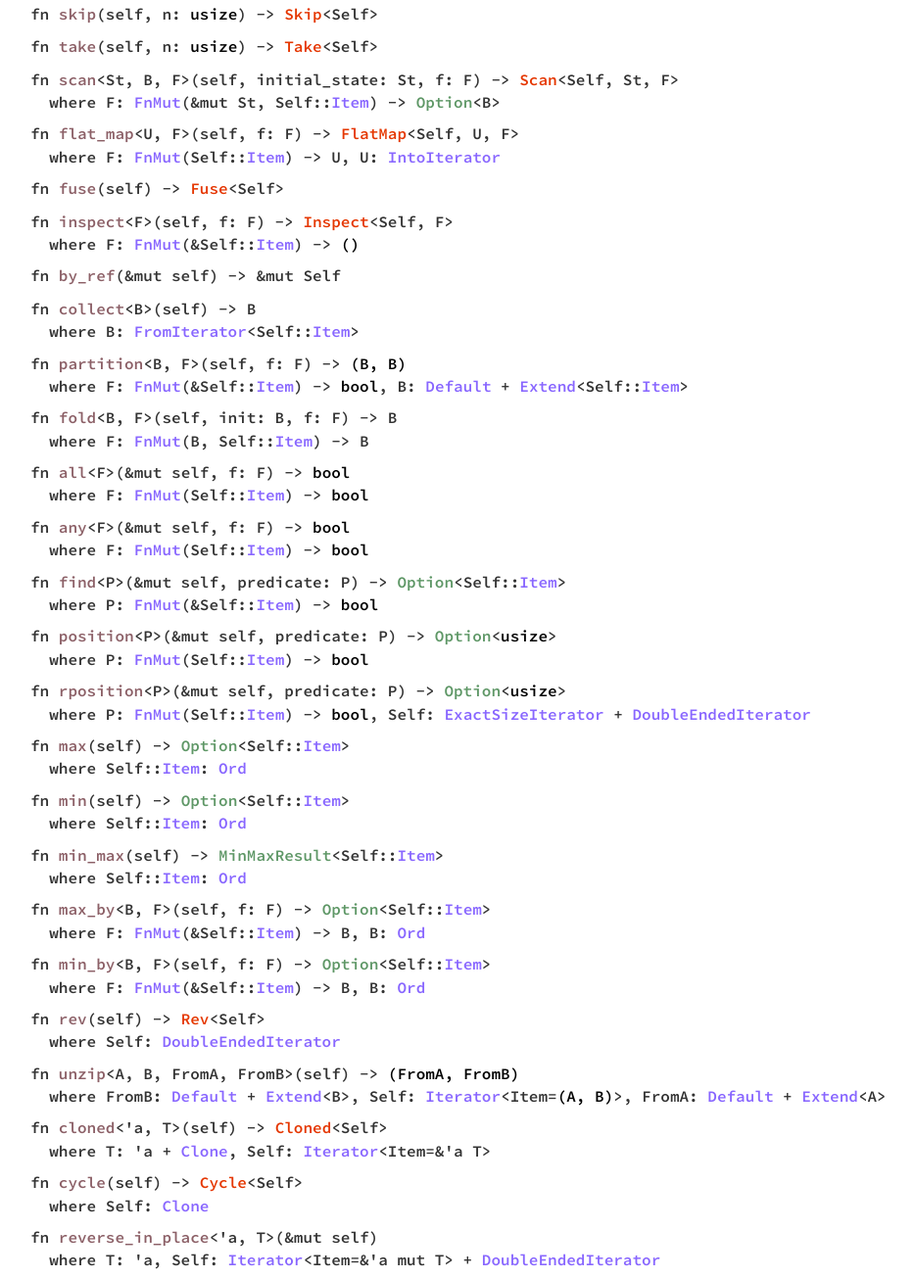
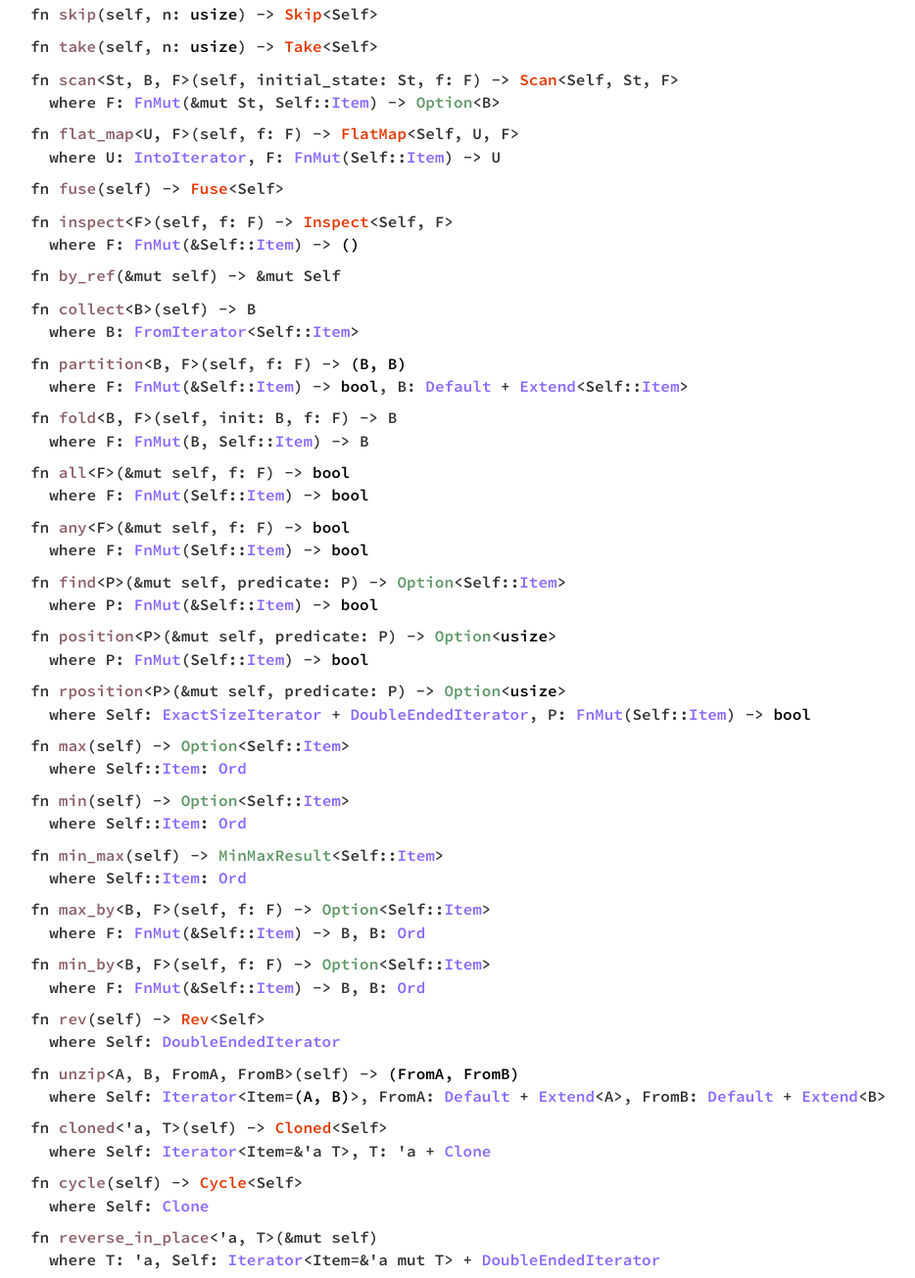
Before and after one commit to Stebalien/str_stack, a plain HTML site: page str_stack/struct.Iter.html in a window 1280 px wide. Shown: the part 1008-2313 px from the top of the page at 98% size, without its empty margins (234-1168 px from the left). Drawn offline with Linux system fonts and the light colour scheme.

Commit message:
Update docs for f2fa329e6572c9ecef17168d93fe98d25f1c5f59
formatting

```diff
--- a/str_stack/struct.Iter.html
+++ b/str_stack/struct.Iter.html
@@ -66,7 +66,7 @@
 <h4 id='method.skip' class='method'><code>fn <a href='http://doc.rust-lang.org/nightly/core/iter/trait.Iterator.html#method.skip' class='fnname'>skip</a>(self, n: <a href='http://doc.rust-lang.org/nightly/std/primitive.usize.html'>usize</a>) -&gt; <a class='struct' href='http://doc.rust-lang.org/nightly/core/iter/struct.Skip.html' title='core::iter::Skip'>Skip</a>&lt;Self&gt;</code></h4>
 <h4 id='method.take' class='method'><code>fn <a href='http://doc.rust-lang.org/nightly/core/iter/trait.Iterator.html#method.take' class='fnname'>take</a>(self, n: <a href='http://doc.rust-lang.org/nightly/std/primitive.usize.html'>usize</a>) -&gt; <a class='struct' href='http://doc.rust-lang.org/nightly/core/iter/struct.Take.html' title='core::iter::Take'>Take</a>&lt;Self&gt;</code></h4>
 <h4 id='method.scan' class='method'><code>fn <a href='http://doc.rust-lang.org/nightly/core/iter/trait.Iterator.html#method.scan' class='fnname'>scan</a>&lt;St, B, F&gt;(self, initial_state: St, f: F) -&gt; <a class='struct' href='http://doc.rust-lang.org/nightly/core/iter/struct.Scan.html' title='core::iter::Scan'>Scan</a>&lt;Self, St, F&gt; <span class='where'>where F: <a class='trait' href='http://doc.rust-lang.org/nightly/core/ops/trait.FnMut.html' title='core::ops::FnMut'>FnMut</a>(&amp;mut St, Self::<a class='trait' href='http://doc.rust-lang.org/nightly/core/iter/trait.Iterator.html' title='core::iter::Iterator'>Item</a>) -&gt; <a class='enum' href='http://doc.rust-lang.org/nightly/core/option/enum.Option.html' title='core::option::Option'>Option</a>&lt;B&gt;</span></code></h4>
-<h4 id='method.flat_map' class='method'><code>fn <a href='http://doc.rust-lang.org/nightly/core/iter/trait.Iterator.html#method.flat_map' class='fnname'>flat_map</a>&lt;U, F&gt;(self, f: F) -&gt; <a class='struct' href='http://doc.rust-lang.org/nightly/core/iter/struct.FlatMap.html' title='core::iter::FlatMap'>FlatMap</a>&lt;Self, U, F&gt; <span class='where'>where F: <a class='trait' href='http://doc.rust-lang.org/nightly/core/ops/trait.FnMut.html' title='core::ops::FnMut'>FnMut</a>(Self::<a class='trait' href='http://doc.rust-lang.org/nightly/core/iter/trait.Iterator.html' title='core::iter::Iterator'>Item</a>) -&gt; U, U: <a class='trait' href='http://doc.rust-lang.org/nightly/core/iter/trait.IntoIterator.html' title='core::iter::IntoIterator'>IntoIterator</a></span></code></h4>
+<h4 id='method.flat_map' class='method'><code>fn <a href='http://doc.rust-lang.org/nightly/core/iter/trait.Iterator.html#method.flat_map' class='fnname'>flat_map</a>&lt;U, F&gt;(self, f: F) -&gt; <a class='struct' href='http://doc.rust-lang.org/nightly/core/iter/struct.FlatMap.html' title='core::iter::FlatMap'>FlatMap</a>&lt;Self, U, F&gt; <span class='where'>where U: <a class='trait' href='http://doc.rust-lang.org/nightly/core/iter/trait.IntoIterator.html' title='core::iter::IntoIterator'>IntoIterator</a>, F: <a class='trait' href='http://doc.rust-lang.org/nightly/core/ops/trait.FnMut.html' title='core::ops::FnMut'>FnMut</a>(Self::<a class='trait' href='http://doc.rust-lang.org/nightly/core/iter/trait.Iterator.html' title='core::iter::Iterator'>Item</a>) -&gt; U</span></code></h4>
 <h4 id='method.fuse' class='method'><code>fn <a href='http://doc.rust-lang.org/nightly/core/iter/trait.Iterator.html#method.fuse' class='fnname'>fuse</a>(self) -&gt; <a class='struct' href='http://doc.rust-lang.org/nightly/core/iter/struct.Fuse.html' title='core::iter::Fuse'>Fuse</a>&lt;Self&gt;</code></h4>
 <h4 id='method.inspect' class='method'><code>fn <a href='http://doc.rust-lang.org/nightly/core/iter/trait.Iterator.html#method.inspect' class='fnname'>inspect</a>&lt;F&gt;(self, f: F) -&gt; <a class='struct' href='http://doc.rust-lang.org/nightly/core/iter/struct.Inspect.html' title='core::iter::Inspect'>Inspect</a>&lt;Self, F&gt; <span class='where'>where F: <a class='trait' href='http://doc.rust-lang.org/nightly/core/ops/trait.FnMut.html' title='core::ops::FnMut'>FnMut</a>(&amp;Self::<a class='trait' href='http://doc.rust-lang.org/nightly/core/iter/trait.Iterator.html' title='core::iter::Iterator'>Item</a>) -&gt; <a href='http://doc.rust-lang.org/nightly/std/primitive.tuple.html'>()</a></span></code></h4>
 <h4 id='method.by_ref' class='method'><code>fn <a href='http://doc.rust-lang.org/nightly/core/iter/trait.Iterator.html#method.by_ref' class='fnname'>by_ref</a>(&amp;mut self) -&gt; &amp;mut Self</code></h4>
@@ -77,15 +77,15 @@
 <h4 id='method.any' class='method'><code>fn <a href='http://doc.rust-lang.org/nightly/core/iter/trait.Iterator.html#method.any' class='fnname'>any</a>&lt;F&gt;(&amp;mut self, f: F) -&gt; <a href='http://doc.rust-lang.org/nightly/std/primitive.bool.html'>bool</a> <span class='where'>where F: <a class='trait' href='http://doc.rust-lang.org/nightly/core/ops/trait.FnMut.html' title='core::ops::FnMut'>FnMut</a>(Self::<a class='trait' href='http://doc.rust-lang.org/nightly/core/iter/trait.Iterator.html' title='core::iter::Iterator'>Item</a>) -&gt; <a href='http://doc.rust-lang.org/nightly/std/primitive.bool.html'>bool</a></span></code></h4>
 <h4 id='method.find' class='method'><code>fn <a href='http://doc.rust-lang.org/nightly/core/iter/trait.Iterator.html#method.find' class='fnname'>find</a>&lt;P&gt;(&amp;mut self, predicate: P) -&gt; <a class='enum' href='http://doc.rust-lang.org/nightly/core/option/enum.Option.html' title='core::option::Option'>Option</a>&lt;Self::<a class='trait' href='http://doc.rust-lang.org/nightly/core/iter/trait.Iterator.html' title='core::iter::Iterator'>Item</a>&gt; <span class='where'>where P: <a class='trait' href='http://doc.rust-lang.org/nightly/core/ops/trait.FnMut.html' title='core::ops::FnMut'>FnMut</a>(&amp;Self::<a class='trait' href='http://doc.rust-lang.org/nightly/core/iter/trait.Iterator.html' title='core::iter::Iterator'>Item</a>) -&gt; <a href='http://doc.rust-lang.org/nightly/std/primitive.bool.html'>bool</a></span></code></h4>
 <h4 id='method.position' class='method'><code>fn <a href='http://doc.rust-lang.org/nightly/core/iter/trait.Iterator.html#method.position' class='fnname'>position</a>&lt;P&gt;(&amp;mut self, predicate: P) -&gt; <a class='enum' href='http://doc.rust-lang.org/nightly/core/option/enum.Option.html' title='core::option::Option'>Option</a>&lt;<a href='http://doc.rust-lang.org/nightly/std/primitive.usize.html'>usize</a>&gt; <span class='where'>where P: <a class='trait' href='http://doc.rust-lang.org/nightly/core/ops/trait.FnMut.html' title='core::ops::FnMut'>FnMut</a>(Self::<a class='trait' href='http://doc.rust-lang.org/nightly/core/iter/trait.Iterator.html' title='core::iter::Iterator'>Item</a>) -&gt; <a href='http://doc.rust-lang.org/nightly/std/primitive.bool.html'>bool</a></span></code></h4>
-<h4 id='method.rposition' class='method'><code>fn <a href='http://doc.rust-lang.org/nightly/core/iter/trait.Iterator.html#method.rposition' class='fnname'>rposition</a>&lt;P&gt;(&amp;mut self, predicate: P) -&gt; <a class='enum' href='http://doc.rust-lang.org/nightly/core/option/enum.Option.html' title='core::option::Option'>Option</a>&lt;<a href='http://doc.rust-lang.org/nightly/std/primitive.usize.html'>usize</a>&gt; <span class='where'>where P: <a class='trait' href='http://doc.rust-lang.org/nightly/core/ops/trait.FnMut.html' title='core::ops::FnMut'>FnMut</a>(Self::<a class='trait' href='http://doc.rust-lang.org/nightly/core/iter/trait.Iterator.html' title='core::iter::Iterator'>Item</a>) -&gt; <a href='http://doc.rust-lang.org/nightly/std/primitive.bool.html'>bool</a>, Self: <a class='trait' href='http://doc.rust-lang.org/nightly/core/iter/trait.ExactSizeIterator.html' title='core::iter::ExactSizeIterator'>ExactSizeIterator</a> + <a class='trait' href='http://doc.rust-lang.org/nightly/core/iter/trait.DoubleEndedIterator.html' title='core::iter::DoubleEndedIterator'>DoubleEndedIterator</a></span></code></h4>
+<h4 id='method.rposition' class='method'><code>fn <a href='http://doc.rust-lang.org/nightly/core/iter/trait.Iterator.html#method.rposition' class='fnname'>rposition</a>&lt;P&gt;(&amp;mut self, predicate: P) -&gt; <a class='enum' href='http://doc.rust-lang.org/nightly/core/option/enum.Option.html' title='core::option::Option'>Option</a>&lt;<a href='http://doc.rust-lang.org/nightly/std/primitive.usize.html'>usize</a>&gt; <span class='where'>where Self: <a class='trait' href='http://doc.rust-lang.org/nightly/core/iter/trait.ExactSizeIterator.html' title='core::iter::ExactSizeIterator'>ExactSizeIterator</a> + <a class='trait' href='http://doc.rust-lang.org/nightly/core/iter/trait.DoubleEndedIterator.html' title='core::iter::DoubleEndedIterator'>DoubleEndedIterator</a>, P: <a class='trait' href='http://doc.rust-lang.org/nightly/core/ops/trait.FnMut.html' title='core::ops::FnMut'>FnMut</a>(Self::<a class='trait' href='http://doc.rust-lang.org/nightly/core/iter/trait.Iterator.html' title='core::iter::Iterator'>Item</a>) -&gt; <a href='http://doc.rust-lang.org/nightly/std/primitive.bool.html'>bool</a></span></code></h4>
 <h4 id='method.max' class='method'><code>fn <a href='http://doc.rust-lang.org/nightly/core/iter/trait.Iterator.html#method.max' class='fnname'>max</a>(self) -&gt; <a class='enum' href='http://doc.rust-lang.org/nightly/core/option/enum.Option.html' title='core::option::Option'>Option</a>&lt;Self::<a class='trait' href='http://doc.rust-lang.org/nightly/core/iter/trait.Iterator.html' title='core::iter::Iterator'>Item</a>&gt; <span class='where'>where Self::<a class='trait' href='http://doc.rust-lang.org/nightly/core/iter/trait.Iterator.html' title='core::iter::Iterator'>Item</a>: <a class='trait' href='http://doc.rust-lang.org/nightly/core/cmp/trait.Ord.html' title='core::cmp::Ord'>Ord</a></span></code></h4>
 <h4 id='method.min' class='method'><code>fn <a href='http://doc.rust-lang.org/nightly/core/iter/trait.Iterator.html#method.min' class='fnname'>min</a>(self) -&gt; <a class='enum' href='http://doc.rust-lang.org/nightly/core/option/enum.Option.html' title='core::option::Option'>Option</a>&lt;Self::<a class='trait' href='http://doc.rust-lang.org/nightly/core/iter/trait.Iterator.html' title='core::iter::Iterator'>Item</a>&gt; <span class='where'>where Self::<a class='trait' href='http://doc.rust-lang.org/nightly/core/iter/trait.Iterator.html' title='core::iter::Iterator'>Item</a>: <a class='trait' href='http://doc.rust-lang.org/nightly/core/cmp/trait.Ord.html' title='core::cmp::Ord'>Ord</a></span></code></h4>
 <h4 id='method.min_max' class='method'><code>fn <a href='http://doc.rust-lang.org/nightly/core/iter/trait.Iterator.html#method.min_max' class='fnname'>min_max</a>(self) -&gt; <a class='enum' href='http://doc.rust-lang.org/nightly/core/iter/enum.MinMaxResult.html' title='core::iter::MinMaxResult'>MinMaxResult</a>&lt;Self::<a class='trait' href='http://doc.rust-lang.org/nightly/core/iter/trait.Iterator.html' title='core::iter::Iterator'>Item</a>&gt; <span class='where'>where Self::<a class='trait' href='http://doc.rust-lang.org/nightly/core/iter/trait.Iterator.html' title='core::iter::Iterator'>Item</a>: <a class='trait' href='http://doc.rust-lang.org/nightly/core/cmp/trait.Ord.html' title='core::cmp::Ord'>Ord</a></span></code></h4>
 <h4 id='method.max_by' class='method'><code>fn <a href='http://doc.rust-lang.org/nightly/core/iter/trait.Iterator.html#method.max_by' class='fnname'>max_by</a>&lt;B, F&gt;(self, f: F) -&gt; <a class='enum' href='http://doc.rust-lang.org/nightly/core/option/enum.Option.html' title='core::option::Option'>Option</a>&lt;Self::<a class='trait' href='http://doc.rust-lang.org/nightly/core/iter/trait.Iterator.html' title='core::iter::Iterator'>Item</a>&gt; <span class='where'>where F: <a class='trait' href='http://doc.rust-lang.org/nightly/core/ops/trait.FnMut.html' title='core::ops::FnMut'>FnMut</a>(&amp;Self::<a class='trait' href='http://doc.rust-lang.org/nightly/core/iter/trait.Iterator.html' title='core::iter::Iterator'>Item</a>) -&gt; B, B: <a class='trait' href='http://doc.rust-lang.org/nightly/core/cmp/trait.Ord.html' title='core::cmp::Ord'>Ord</a></span></code></h4>
 <h4 id='method.min_by' class='method'><code>fn <a href='http://doc.rust-lang.org/nightly/core/iter/trait.Iterator.html#method.min_by' class='fnname'>min_by</a>&lt;B, F&gt;(self, f: F) -&gt; <a class='enum' href='http://doc.rust-lang.org/nightly/core/option/enum.Option.html' title='core::option::Option'>Option</a>&lt;Self::<a class='trait' href='http://doc.rust-lang.org/nightly/core/iter/trait.Iterator.html' title='core::iter::Iterator'>Item</a>&gt; <span class='where'>where F: <a class='trait' href='http://doc.rust-lang.org/nightly/core/ops/trait.FnMut.html' title='core::ops::FnMut'>FnMut</a>(&amp;Self::<a class='trait' href='http://doc.rust-lang.org/nightly/core/iter/trait.Iterator.html' title='core::iter::Iterator'>Item</a>) -&gt; B, B: <a class='trait' href='http://doc.rust-lang.org/nightly/core/cmp/trait.Ord.html' title='core::cmp::Ord'>Ord</a></span></code></h4>
 <h4 id='method.rev' class='method'><code>fn <a href='http://doc.rust-lang.org/nightly/core/iter/trait.Iterator.html#method.rev' class='fnname'>rev</a>(self) -&gt; <a class='struct' href='http://doc.rust-lang.org/nightly/core/iter/struct.Rev.html' title='core::iter::Rev'>Rev</a>&lt;Self&gt; <span class='where'>where Self: <a class='trait' href='http://doc.rust-lang.org/nightly/core/iter/trait.DoubleEndedIterator.html' title='core::iter::DoubleEndedIterator'>DoubleEndedIterator</a></span></code></h4>
-<h4 id='method.unzip' class='method'><code>fn <a href='http://doc.rust-lang.org/nightly/core/iter/trait.Iterator.html#method.unzip' class='fnname'>unzip</a>&lt;A, B, FromA, FromB&gt;(self) -&gt; <a href='http://doc.rust-lang.org/nightly/std/primitive.tuple.html'>(FromA, FromB)</a> <span class='where'>where FromB: <a class='trait' href='http://doc.rust-lang.org/nightly/core/default/trait.Default.html' title='core::default::Default'>Default</a> + <a class='trait' href='http://doc.rust-lang.org/nightly/core/iter/trait.Extend.html' title='core::iter::Extend'>Extend</a>&lt;B&gt;, Self: <a class='trait' href='http://doc.rust-lang.org/nightly/core/iter/trait.Iterator.html' title='core::iter::Iterator'>Iterator</a>&lt;Item=<a href='http://doc.rust-lang.org/nightly/std/primitive.tuple.html'>(A, B)</a>&gt;, FromA: <a class='trait' href='http://doc.rust-lang.org/nightly/core/default/trait.Default.html' title='core::default::Default'>Default</a> + <a class='trait' href='http://doc.rust-lang.org/nightly/core/iter/trait.Extend.html' title='core::iter::Extend'>Extend</a>&lt;A&gt;</span></code></h4>
-<h4 id='method.cloned' class='method'><code>fn <a href='http://doc.rust-lang.org/nightly/core/iter/trait.Iterator.html#method.cloned' class='fnname'>cloned</a>&lt;'a, T&gt;(self) -&gt; <a class='struct' href='http://doc.rust-lang.org/nightly/core/iter/struct.Cloned.html' title='core::iter::Cloned'>Cloned</a>&lt;Self&gt; <span class='where'>where T: 'a + <a class='trait' href='http://doc.rust-lang.org/nightly/core/clone/trait.Clone.html' title='core::clone::Clone'>Clone</a>, Self: <a class='trait' href='http://doc.rust-lang.org/nightly/core/iter/trait.Iterator.html' title='core::iter::Iterator'>Iterator</a>&lt;Item=&amp;'a T&gt;</span></code></h4>
+<h4 id='method.unzip' class='method'><code>fn <a href='http://doc.rust-lang.org/nightly/core/iter/trait.Iterator.html#method.unzip' class='fnname'>unzip</a>&lt;A, B, FromA, FromB&gt;(self) -&gt; <a href='http://doc.rust-lang.org/nightly/std/primitive.tuple.html'>(FromA, FromB)</a> <span class='where'>where Self: <a class='trait' href='http://doc.rust-lang.org/nightly/core/iter/trait.Iterator.html' title='core::iter::Iterator'>Iterator</a>&lt;Item=<a href='http://doc.rust-lang.org/nightly/std/primitive.tuple.html'>(A, B)</a>&gt;, FromA: <a class='trait' href='http://doc.rust-lang.org/nightly/core/default/trait.Default.html' title='core::default::Default'>Default</a> + <a class='trait' href='http://doc.rust-lang.org/nightly/core/iter/trait.Extend.html' title='core::iter::Extend'>Extend</a>&lt;A&gt;, FromB: <a class='trait' href='http://doc.rust-lang.org/nightly/core/default/trait.Default.html' title='core::default::Default'>Default</a> + <a class='trait' href='http://doc.rust-lang.org/nightly/core/iter/trait.Extend.html' title='core::iter::Extend'>Extend</a>&lt;B&gt;</span></code></h4>
+<h4 id='method.cloned' class='method'><code>fn <a href='http://doc.rust-lang.org/nightly/core/iter/trait.Iterator.html#method.cloned' class='fnname'>cloned</a>&lt;'a, T&gt;(self) -&gt; <a class='struct' href='http://doc.rust-lang.org/nightly/core/iter/struct.Cloned.html' title='core::iter::Cloned'>Cloned</a>&lt;Self&gt; <span class='where'>where Self: <a class='trait' href='http://doc.rust-lang.org/nightly/core/iter/trait.Iterator.html' title='core::iter::Iterator'>Iterator</a>&lt;Item=&amp;'a T&gt;, T: 'a + <a class='trait' href='http://doc.rust-lang.org/nightly/core/clone/trait.Clone.html' title='core::clone::Clone'>Clone</a></span></code></h4>
 <h4 id='method.cycle' class='method'><code>fn <a href='http://doc.rust-lang.org/nightly/core/iter/trait.Iterator.html#method.cycle' class='fnname'>cycle</a>(self) -&gt; <a class='struct' href='http://doc.rust-lang.org/nightly/core/iter/struct.Cycle.html' title='core::iter::Cycle'>Cycle</a>&lt;Self&gt; <span class='where'>where Self: <a class='trait' href='http://doc.rust-lang.org/nightly/core/clone/trait.Clone.html' title='core::clone::Clone'>Clone</a></span></code></h4>
 <h4 id='method.reverse_in_place' class='method'><code>fn <a href='http://doc.rust-lang.org/nightly/core/iter/trait.Iterator.html#method.reverse_in_place' class='fnname'>reverse_in_place</a>&lt;'a, T&gt;(&amp;mut self) <span class='where'>where T: 'a, Self: <a class='trait' href='http://doc.rust-lang.org/nightly/core/iter/trait.Iterator.html' title='core::iter::Iterator'>Iterator</a>&lt;Item=&amp;'a mut T&gt; + <a class='trait' href='http://doc.rust-lang.org/nightly/core/iter/trait.DoubleEndedIterator.html' title='core::iter::DoubleEndedIterator'>DoubleEndedIterator</a></span></code></h4>
 <h4 id='method.sum' class='method'><code>fn <a href='http://doc.rust-lang.org/nightly/core/iter/trait.Iterator.html#method.sum' class='fnname'>sum</a>&lt;S = Self::<a class='trait' href='http://doc.rust-lang.org/nightly/core/iter/trait.Iterator.html' title='core::iter::Iterator'>Item</a>&gt;(self) -&gt; S <span class='where'>where S: <a class='trait' href='http://doc.rust-lang.org/nightly/core/ops/trait.Add.html' title='core::ops::Add'>Add</a>&lt;Self::<a class='trait' href='http://doc.rust-lang.org/nightly/core/iter/trait.Iterator.html' title='core::iter::Iterator'>Item</a>, Output=S&gt; + <a class='trait' href='http://doc.rust-lang.org/nightly/core/num/trait.Zero.html' title='core::num::Zero'>Zero</a></span></code></h4>
```
